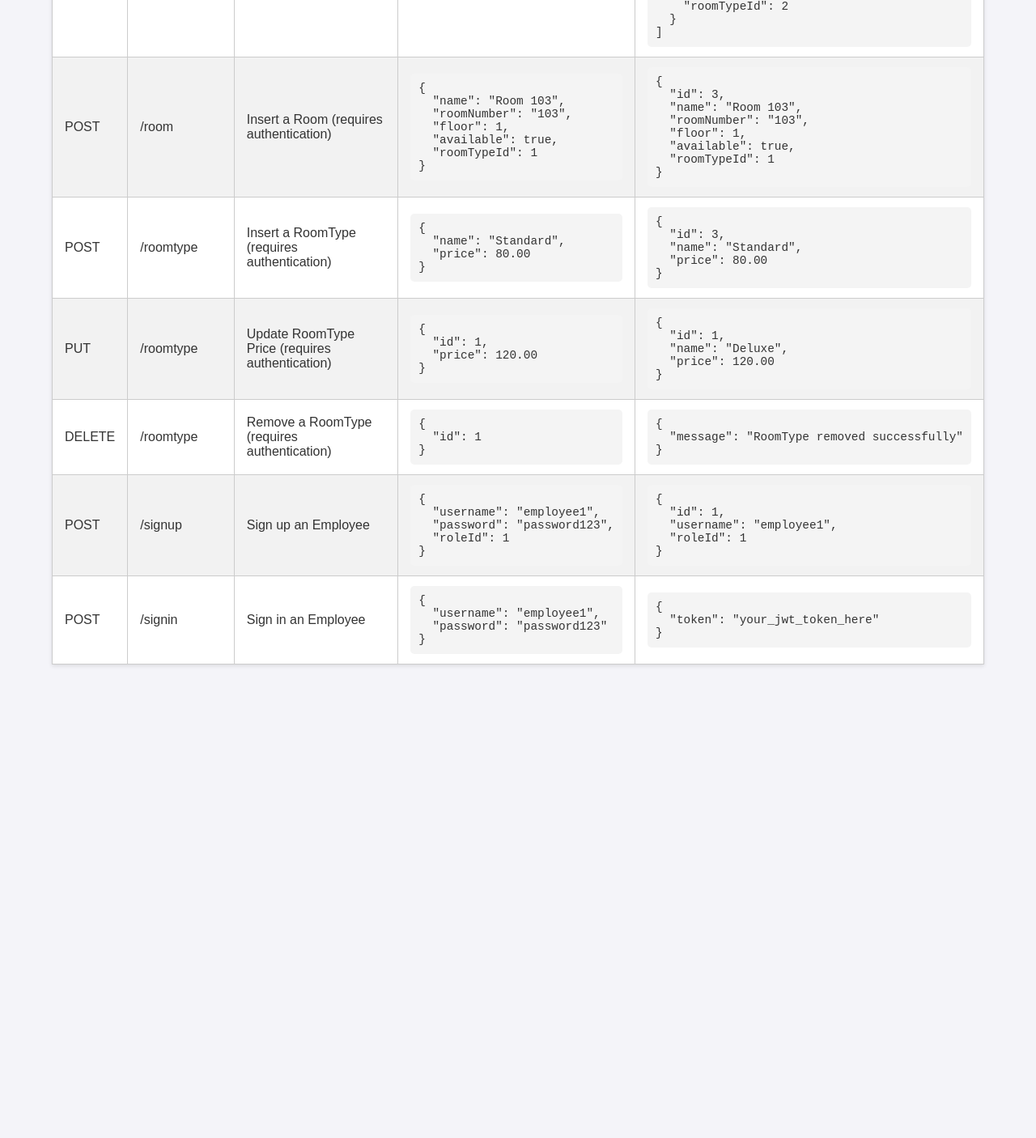
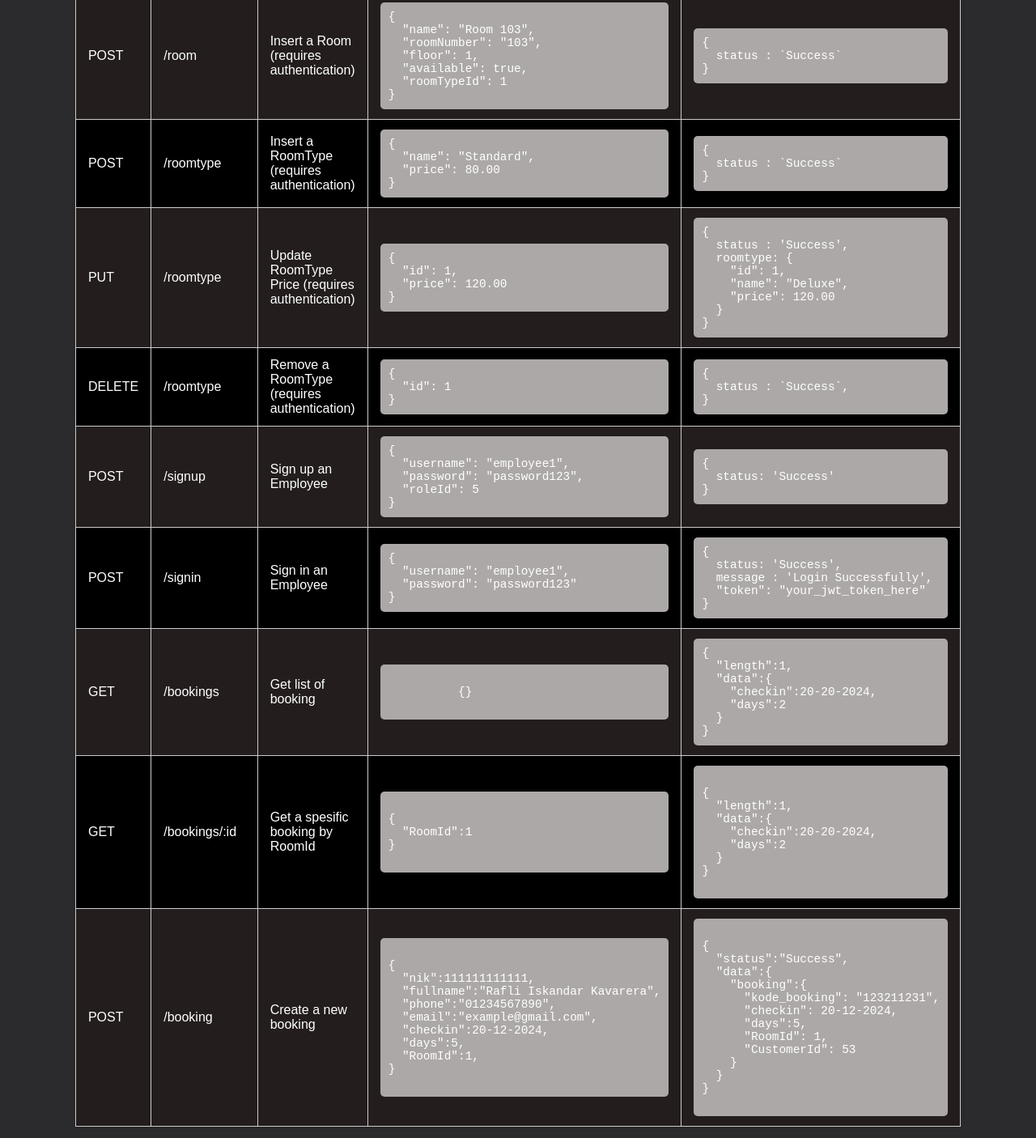
Before and after one commit to Kavarera/ReservasiHotel-BackEnd_FinalProject-PrakTCC, a website: page public/index.html in a window 1280 px wide. Shown: the part 794-2200 px from the top of the page at 81% size. Before the commit the page ends 1635 px from the top, so only its background shows below. Drawn offline with Linux system fonts and the light colour scheme.

Commit message:
update doc page

```diff
--- a/public/index.html
+++ b/public/index.html
@@ -27,18 +27,16 @@
         <td>/roomtypes</td>
         <td>Read All RoomTypes</td>
         <td><pre><code>{}</code></pre></td>
-        <td><pre><code>[
+        <td><pre><code>{
+  "length": 1,
+  "data": [
       {
       "id": 1,
-    "name": "Deluxe",
-    "price": 100.00
-  },
-  {
-    "id": 2,
-    "name": "Suite",
-    "price": 200.00
+      "name": "Deluxe Room",
+      "price": "10000"
     }
-]</code></pre></td>
+  ]
+}</code></pre></td>
       </tr>
       <tr>
         <td>GET</td>
@@ -48,9 +46,11 @@
   "id": 1
 }</code></pre></td>
         <td><pre><code>{
+  "data": {
     "id": 1,
-  "name": "Deluxe",
-  "price": 100.00
+    "name": "Deluxe Room",
+    "price": "10000"
+  }
 }</code></pre></td>
       </tr>
       <tr>
@@ -58,24 +58,19 @@
         <td>/rooms</td>
         <td>Read All Rooms</td>
         <td><pre><code>{}</code></pre></td>
-        <td><pre><code>[
+        <td><pre><code>{
+  "length": 1,
+  "data": [
     {
       "id": 1,
-    "name": "Room 101",
-    "roomNumber": "101",
-    "floor": 1,
-    "available": true,
-    "roomTypeId": 1
-  },
-  {
-    "id": 2,
-    "name": "Room 102",
-    "roomNumber": "102",
-    "floor": 1,
+      "name": "13asic R1oo1",
+      "roomNumber": "A1",
+      "floor": 2,
       "available": false,
-    "roomTypeId": 2
+      "RoomTypeId": 1
     }
-]</code></pre></td>
+  ]
+}</code></pre></td>
       </tr>
       <tr>
         <td>POST</td>
@@ -89,12 +84,7 @@
   "roomTypeId": 1
 }</code></pre></td>
         <td><pre><code>{
-  "id": 3,
-  "name": "Room 103",
-  "roomNumber": "103",
-  "floor": 1,
-  "available": true,
-  "roomTypeId": 1
+  status : `Success`
 }</code></pre></td>
       </tr>
       <tr>
@@ -106,9 +96,7 @@
   "price": 80.00
 }</code></pre></td>
         <td><pre><code>{
-  "id": 3,
-  "name": "Standard",
-  "price": 80.00
+  status : `Success`
 }</code></pre></td>
       </tr>
       <tr>
@@ -120,9 +108,12 @@
   "price": 120.00
 }</code></pre></td>
         <td><pre><code>{
+  status : 'Success',
+  roomtype: {
     "id": 1,
     "name": "Deluxe",
     "price": 120.00
+  }
 }</code></pre></td>
       </tr>
       <tr>
@@ -133,7 +124,7 @@
   "id": 1
 }</code></pre></td>
         <td><pre><code>{
-  "message": "RoomType removed successfully"
+  status : `Success`,
 }</code></pre></td>
       </tr>
       <tr>
@@ -143,12 +134,10 @@
         <td><pre><code>{
   "username": "employee1",
   "password": "password123",
-  "roleId": 1
+  "roleId": 5
 }</code></pre></td>
         <td><pre><code>{
-  "id": 1,
-  "username": "employee1",
-  "roleId": 1
+  status: 'Success'
 }</code></pre></td>
       </tr>
       <tr>
@@ -160,8 +149,74 @@
   "password": "password123"
 }</code></pre></td>
         <td><pre><code>{
+  status: 'Success',
+  message : 'Login Successfully',
   "token": "your_jwt_token_here"
 }</code></pre></td>
+      </tr>
+      <tr>
+        <td>GET</td>
+        <td>/bookings</td>
+        <td>Get list of booking</td>
+        <td><pre><code>
+          {}
+        </code></pre></td>
+        <td><pre><code>{
+  "length":1,
+  "data":{
+    "checkin":20-20-2024,
+    "days":2
+  }
+}</code></pre></td>
+      </tr>
+      <tr>
+        <td>GET</td>
+        <td>/bookings/:id</td>
+        <td>Get a spesific booking by RoomId</td>
+        <td><pre><code>
+{
+  "RoomId":1
+}
+        </code></pre></td>
+        <td><pre><code>
+{
+  "length":1,
+  "data":{
+    "checkin":20-20-2024,
+    "days":2
+  }
+}
+        </code></pre></td>
+      </tr>
+      <tr>
+        <td>POST</td>
+        <td>/booking</td>
+        <td>Create a new booking</td>
+        <td><pre><code>
+{
+  "nik":111111111111,
+  "fullname":"Rafli Iskandar Kavarera",
+  "phone":"01234567890",
+  "email":"example@gmail.com",
+  "checkin":20-12-2024,
+  "days":5,
+  "RoomId":1,
+}
+        </code></pre></td>
+        <td><pre><code>
+{
+  "status":"Success",
+  "data":{
+    "booking":{
+      "kode_booking": "123211231",
+      "checkin": 20-12-2024,
+      "days":5,
+      "RoomId": 1,
+      "CustomerId": 53
+    }
+  }
+}
+        </code></pre></td>
       </tr>
     </tbody>
   </table>
--- a/public/style.css
+++ b/public/style.css
@@ -2,7 +2,7 @@ body {
   font-family: 'Arial', sans-serif;
   margin: 0;
   padding: 0;
-  background-color: #f4f4f9;
+  background-color: #2b2b2d;
   color: #333;
 }
 
@@ -10,15 +10,19 @@ h1 {
   text-align: center;
   margin-top: 20px;
   font-size: 2em;
-  color: #444;
+  color: #ffffff;
+}
+h2{
+  color: #ffffff;
 }
 
 table {
-  width: 90%;
+  width: 80%;
   margin: 20px auto;
   border-collapse: collapse;
   box-shadow: 0 2px 5px rgba(0, 0, 0, 0.1);
-  background-color: #fff;
+  background-color: black;
+  color: white;
 }
 
 th, td {
@@ -28,23 +32,24 @@ th, td {
 }
 
 th {
-  background-color: #f8f8f8;
   font-weight: bold;
 }
 
 tr:nth-child(even) {
-  background-color: #f2f2f2;
+  background-color: rgb(35, 29, 29) ;
+  color: white;
 }
 
 pre {
   margin: 0;
   padding: 10px;
-  background-color: #f4f4f4;
   border-radius: 5px;
   font-size: 0.9em;
   color: #333;
+  background-color: rgb(173, 168, 168);
 }
 
 code {
   font-family: 'Courier New', Courier, monospace;
+  color: white;
 }
--- a/src/handlers/roomtypesHandler.js
+++ b/src/handlers/roomtypesHandler.js
@@ -90,7 +90,6 @@ const removeRoomType = async (req,res)=>{
         });
         res.status(200).json({
             status : `Success`,
-            data : await RoomType.findByPk(id)
         })
     }catch(e){
         res.status(400).json({
```
Also changed, not shown: src/handlers/bookingHandler.js (+0 -7 lines), src/routes/route.js (+5 -5 lines). Lines whose indentation alone changed are shown as unchanged.
